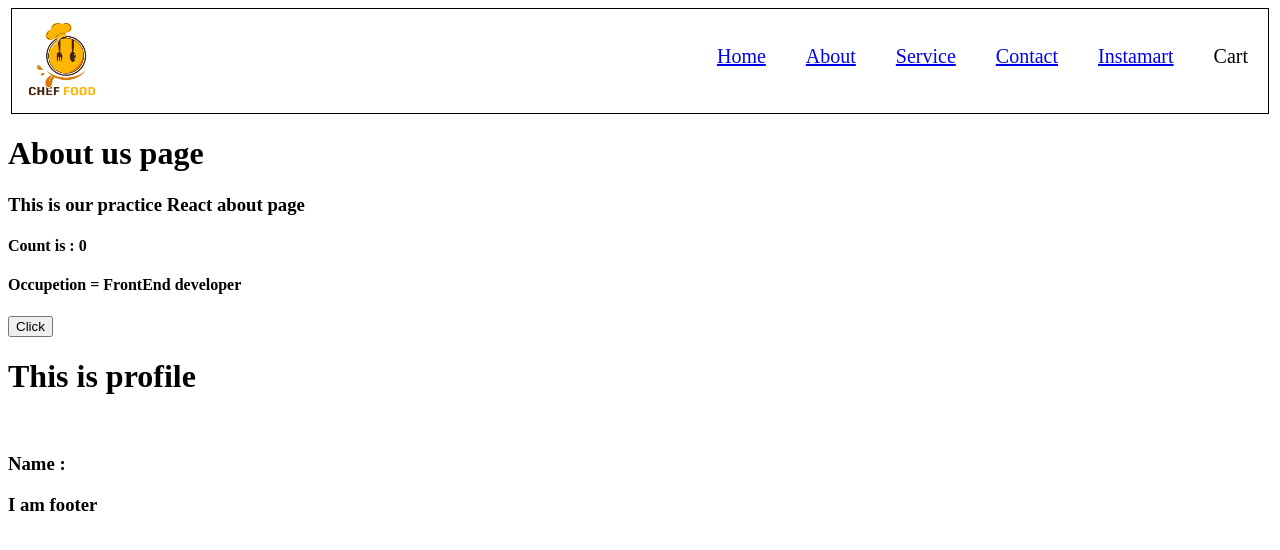
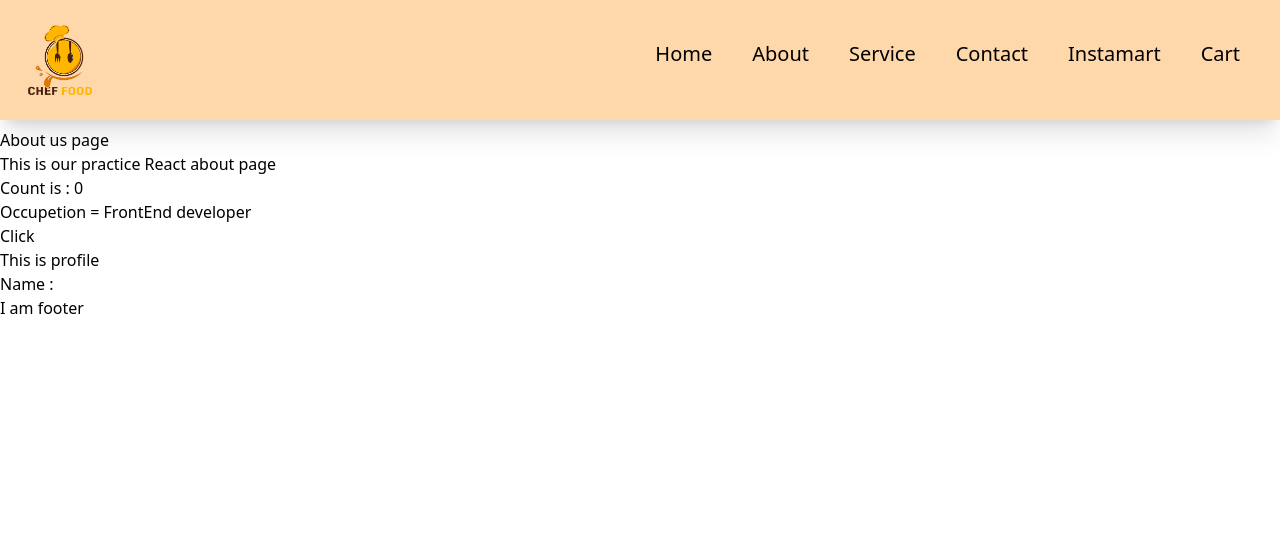
Before and after one commit to Manoj98Gopal/ReactPractice, a React (Vite) app in the folder project/: page /about in a window 1280 px wide. Shown: the top 550 px of the page. Built offline with nearby package versions, Linux system fonts and the light colour scheme.

Commit message:
tailwind css integareted for home page

```diff
--- a/project/index.css
+++ b/project/index.css
@@ -1,4 +1,42 @@
-.header{
+
+
+
+
+@tailwind base;
+@tailwind components;
+@tailwind utilities;
+
+
+
+
+
+
+
+
+
+
+
+
+
+
+
+
+
+
+
+
+
+
+
+
+
+
+
+
+
+
+
+/* .header{
     display: flex;
     justify-content: space-between;
     border: 1px solid black;
@@ -53,4 +91,4 @@
 .restraDetail{
     display: flex;
     gap:50px
-}
+} */
--- a/project/package.json
+++ b/project/package.json
@@ -20,7 +20,9 @@
   "homepage": "https://github.com/Manoj98Gopal/ReactPractice#readme",
   "devDependencies": {
     "parcel": "^2.8.2",
-    "process": "^0.11.10"
+    "postcss": "^8.4.21",
+    "process": "^0.11.10",
+    "tailwindcss": "^3.2.4"
   },
   "dependencies": {
     "react": "^18.2.0",
--- a/project/src/components/Body.js
+++ b/project/src/components/Body.js
@@ -23,17 +23,17 @@ const Body = () => {
     </div>
   ) : (
     <div>
-      <div>
+      <div className="flex justify-center">
         <input
           value={search}
           onChange={(e) => {
             setSearch(e.target.value);
           }}
           placeholder="Search here ...."
-          className="searchBar"
+          className="p-3 m-1 w-96 bg-slate-100 rounded-2xl"
         />
       </div>
-      <div className="food-card-list">
+      <div className="flex gap-5 flex-wrap p-4">
         {cardInfo
           .filter((cur) => {
             if (search == "") {
--- a/project/src/components/Header.js
+++ b/project/src/components/Header.js
@@ -3,21 +3,23 @@ import Logo from "../../public/foodLogo.png";
 
 const Title = () => {
   return (
+    <div className="w-24 m-3">
     <a href="/">
       <img className="logo" alt="Logo" src={Logo} />
     </a>
+    </div>
   );
 };
 
 const Header = () => {
   return (
-    <div className="header">
+    <div className="flex justify-between bg-orange-200 shadow-xl mb-2" >
       <div>
         <Title />
       </div>
 
-      <div className="nav-list">
-        <ul>
+      <div>
+        <ul className="flex gap-10 m-10 text-xl">
           <li>
             <Link to="/">Home</Link>
           </li>
--- a/project/src/components/RestrauntCard.js
+++ b/project/src/components/RestrauntCard.js
@@ -6,9 +6,9 @@ const RestrauntCard = (props) => {
   const {cloudinaryImageId,name,cuisines,costForTwoString} = props
 
     return (
-      <div className="food-card">
-        <img src={IMG_CLUDINARY_URL+cloudinaryImageId}alt="img"/>
-        <h2>{name}</h2>
+      <div className="p-3 shadow-xl bg-orange-50 w-[250px]">
+        <img src={IMG_CLUDINARY_URL+cloudinaryImageId}alt="img" className="mb-4"/>
+        <h2 className="font-bold text-xl">{name}</h2>
         <h3>{cuisines?.join(", ")}</h3>
         <h4>{costForTwoString}</h4>
       </div>
--- /dev/null
+++ b/project/tailwind.config.js
@@ -0,0 +1,10 @@
+/** @type {import('tailwindcss').Config} */
+module.exports = {
+  content: [
+     "./src/**/*.{html,js}",
+  ],
+  theme: {
+    extend: {},
+  },
+  plugins: [],
+}
```
Also changed, not shown: project/.postcssrc (added), 1 other file (tests, documents, lock files or other folders).
